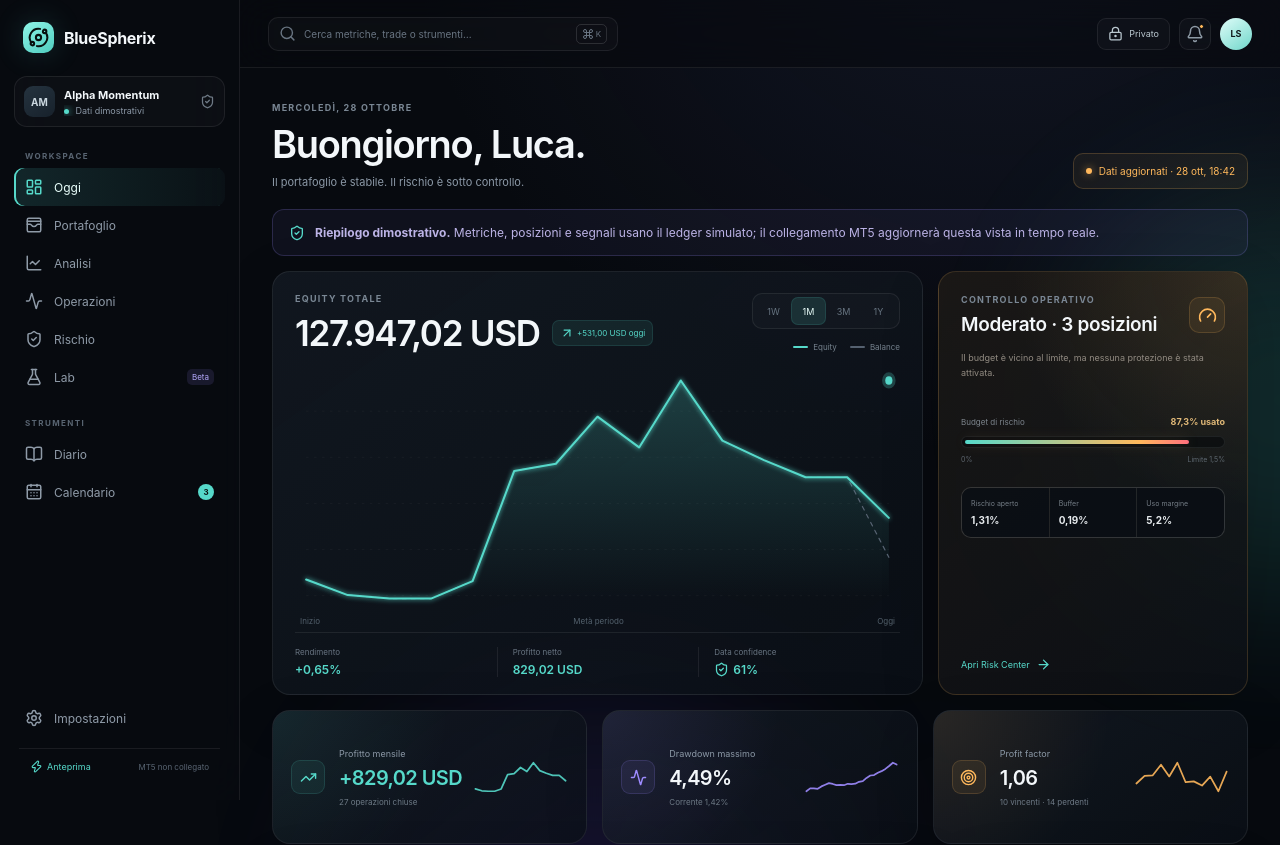
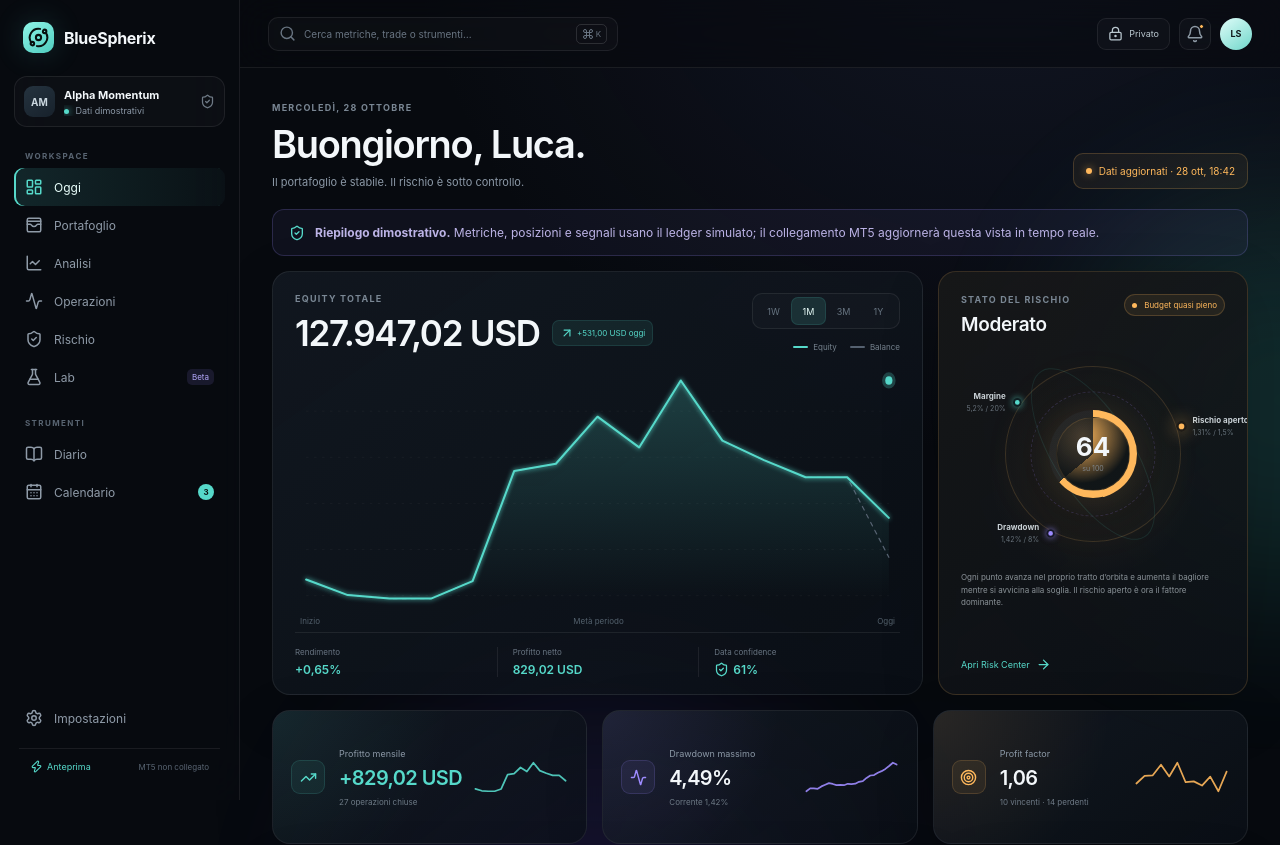
Before and after one commit to emil2699-lab/BlueSpherix, a Next.js app: page / in a window 1280 px wide. Shown: the top 845 px of the page. Built offline with nearby package versions, Linux system fonts and the light colour scheme.

Commit message:
feat: restore dynamic risk sphere

```diff
--- a/app/page.tsx
+++ b/app/page.tsx
@@ -11,7 +11,6 @@ import {
   CalendarDays,
   Command,
   FlaskConical,
-  Gauge,
   LayoutDashboard,
   LineChart,
   LockKeyhole,
@@ -27,7 +26,7 @@ import {
   X,
   Zap,
 } from "lucide-react";
-import { useEffect, useMemo, useState, type ReactNode } from "react";
+import { useEffect, useMemo, useState, type CSSProperties, type ReactNode } from "react";
 import Portfolio from "./portfolio";
 import Analytics from "./analytics";
 import Operations from "./operations";
@@ -64,6 +63,18 @@ function pathFor(values: number[], width: number, height: number, padding = 4) {
       return `${index === 0 ? "M" : "L"}${x.toFixed(1)},${y.toFixed(1)}`;
     })
     .join(" ");
+}
+
+function orbitalNodeStyle(pressure: number, startAngle: number, sweep: number, radius = 88) {
+  const normalized = Math.min(1, Math.max(0, pressure));
+  const angle = (startAngle + sweep * normalized) * Math.PI / 180;
+  return {
+    "--node-x": `${(Math.cos(angle) * radius).toFixed(1)}px`,
+    "--node-y": `${(Math.sin(angle) * radius).toFixed(1)}px`,
+    "--node-strength": normalized.toFixed(3),
+    "--node-scale": (0.88 + normalized * 0.28).toFixed(3),
+    "--node-glow": `${(5 + normalized * 12).toFixed(1)}px`,
+  } as CSSProperties;
 }
 
 function MiniChart({ values, color = "#56d9ca" }: { values: number[]; color?: string }) {
@@ -140,7 +151,8 @@ export default function Home() {
   const rangeProfit = DASHBOARD_RANGE_STATS[range].net;
   const riskState = ALPHA_ACCOUNT.riskScore < 35 ? "Calmo" : ALPHA_ACCOUNT.riskScore < 65 ? "Moderato" : "Elevato";
   const riskUsed = ALPHA_ACCOUNT.activeRisk / ALPHA_ACCOUNT.riskLimit * 100;
-  const riskBuffer = Math.max(0, ALPHA_ACCOUNT.riskLimit - ALPHA_ACCOUNT.activeRisk);
+  const marginPressure = ALPHA_ACCOUNT.marginUsage / 20;
+  const drawdownPressure = ALPHA_ACCOUNT.currentDrawdown / 8;
 
   const goTo = (target: string) => {
     setView(target);
@@ -207,13 +219,16 @@ export default function Home() {
               <div className="chart-summary"><div><span>Rendimento</span><strong data-sign={valueSign(DASHBOARD_RANGE_STATS[range].returnPct)}>{performance}</strong></div><div><span>Profitto netto</span><strong data-sign={valueSign(rangeProfit)}>{money(rangeProfit)}</strong></div><div><span>Data confidence</span><strong className="confidence"><ShieldCheck size={15} /> {DASHBOARD_RANGE_STATS[range].confidence}%</strong></div></div>
             </article>
 
-            <article className={`today-status-card glass-card ${riskUsed >= 80 ? "warning" : ""}`}>
-              <div className="section-head"><div><p className="eyebrow">Controllo operativo</p><h2>{riskState} · {positions.length} posizioni</h2></div><span className="today-status-icon"><Gauge size={19} /></span></div>
-              <p className="today-status-copy">Il budget è vicino al limite, ma nessuna protezione è stata attivata.</p>
-              <div className="today-budget-head"><span>Budget di rischio</span><strong>{riskUsed.toLocaleString("it-IT", { maximumFractionDigits: 1 })}% usato</strong></div>
-              <div className="today-budget-track"><i style={{ width: `${Math.min(100, riskUsed)}%` }} /></div>
-              <div className="today-budget-scale"><span>0%</span><span>Limite {ALPHA_ACCOUNT.riskLimit.toLocaleString("it-IT")}%</span></div>
-              <dl className="today-status-values"><div><dt>Rischio aperto</dt><dd>{ALPHA_ACCOUNT.activeRisk.toLocaleString("it-IT")}%</dd></div><div><dt>Buffer</dt><dd>{riskBuffer.toLocaleString("it-IT", { maximumFractionDigits: 2 })}%</dd></div><div><dt>Uso margine</dt><dd>{ALPHA_ACCOUNT.marginUsage.toLocaleString("it-IT")}%</dd></div></dl>
+            <article className="today-risk-card glass-card">
+              <div className="section-head"><div><p className="eyebrow">Stato del rischio</p><h2>{riskState}</h2></div><span className={`status-badge ${riskUsed >= 80 ? "warning" : ""}`}><i /> {riskUsed >= 80 ? "Budget quasi pieno" : "Sotto controllo"}</span></div>
+              <div className="today-risk-sphere" style={{ "--today-risk-score": `${ALPHA_ACCOUNT.riskScore * 3.6}deg` } as CSSProperties} aria-label={`Indice di rischio ${ALPHA_ACCOUNT.riskScore} su 100`}>
+                <div className="today-risk-orbit orbit-outer" /><div className="today-risk-orbit orbit-inner" />
+                <div className="today-risk-core"><div><strong>{ALPHA_ACCOUNT.riskScore}</strong><span>su 100</span></div></div>
+                <span className="today-risk-node node-margin" style={orbitalNodeStyle(marginPressure, 205, 42)} aria-label={`Margine utilizzato ${ALPHA_ACCOUNT.marginUsage.toLocaleString("it-IT")} percento su una soglia del 20 percento`}><i /><span><b>Margine</b><small>{ALPHA_ACCOUNT.marginUsage.toLocaleString("it-IT")}% / 20%</small></span></span>
+                <span className="today-risk-node node-open-risk" style={orbitalNodeStyle(riskUsed / 100, 305, 42)} aria-label={`Rischio aperto ${ALPHA_ACCOUNT.activeRisk.toLocaleString("it-IT")} percento su un limite di ${ALPHA_ACCOUNT.riskLimit.toLocaleString("it-IT")} percento`}><i /><span><b>Rischio aperto</b><small>{ALPHA_ACCOUNT.activeRisk.toLocaleString("it-IT")}% / {ALPHA_ACCOUNT.riskLimit.toLocaleString("it-IT")}%</small></span></span>
+                <span className="today-risk-node node-drawdown" style={orbitalNodeStyle(drawdownPressure, 108, 42)} aria-label={`Drawdown corrente ${ALPHA_ACCOUNT.currentDrawdown.toLocaleString("it-IT")} percento su una soglia dell’8 percento`}><i /><span><b>Drawdown</b><small>{ALPHA_ACCOUNT.currentDrawdown.toLocaleString("it-IT")}% / 8%</small></span></span>
+              </div>
+              <p className="today-risk-copy">Ogni punto avanza nel proprio tratto d’orbita e aumenta il bagliore mentre si avvicina alla soglia. Il rischio aperto è ora il fattore dominante.</p>
               <button className="text-action" onClick={() => goTo("risk")}>Apri Risk Center <ArrowRight size={15} /></button>
             </article>
           </section>
```
Also changed, not shown: memory/PROJECT_STATE.md (+1 -1 lines), app/globals.css.
